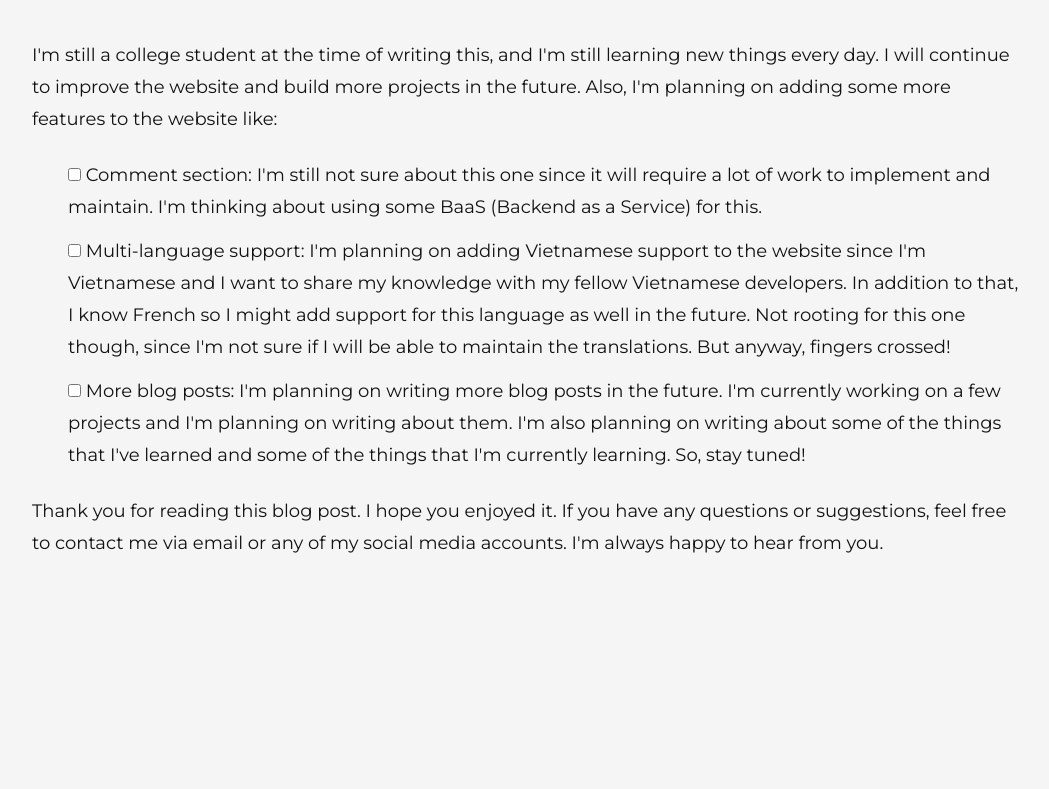
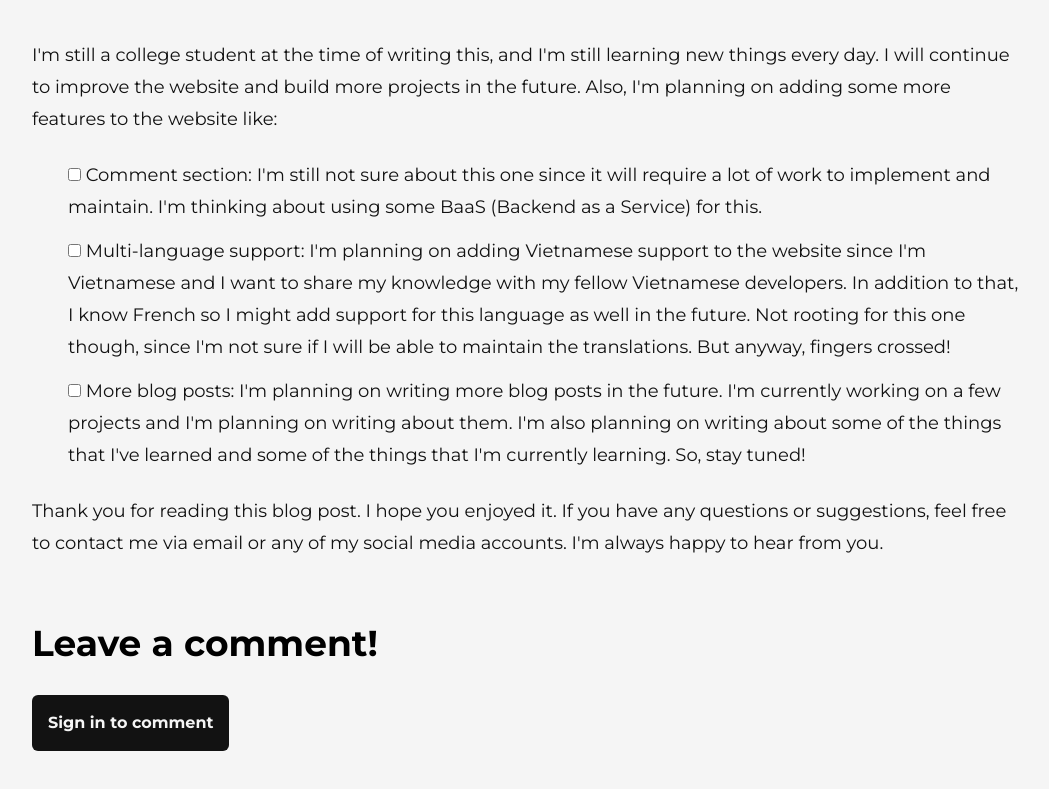
Before and after one commit to nhthieu/hieu-nguyen-website, a Next.js app: page /blog/about-the-website in a window 1280 px wide. Shown: the part 2821-3610 px from the top of the page, without its empty margins (112-1161 px from the left). Before the commit the page ends 3572 px from the top, so only its background shows below. Built offline with nearby package versions, Linux system fonts and the light colour scheme; no server answers; the database is empty.

Commit message:
temporary firebase comment section

```diff
--- a/app/(main)/blog/[slug]/page.tsx
+++ b/app/(main)/blog/[slug]/page.tsx
@@ -14,8 +14,6 @@ export async function generateStaticParams() {
     slug: post.data.slug
   }));
 }
-
-
 
 const getPostContent = (slug: string): PostData => {
   const folder = "contents/blogs";
@@ -39,7 +37,6 @@ export const metadata = {
   description: `Hieu Nguyen's Personal Website`,
 }
 
-
 type Props = {
   params: { slug: string; }
 }
@@ -49,7 +46,7 @@ function BlogContentPage({ params }: Props) {
   const post = getPostContent(slug);
 
   return (
-    <div className='w-full min-h-screen pb-48'>
+    <div className='w-full pb-48'>
       <ThemeSwitcher />
       <BackToTop />
       <div className="max-w-[80%] mx-auto xl:max-w-full">
@@ -69,10 +66,10 @@ function BlogContentPage({ params }: Props) {
           </p>
         </article>
 
-        {/* <CommentSection
+        <CommentSection
           slug={slug}
           className="mt-16"
-        /> */}
+        />
 
       </div>
 
--- a/components/Auth.tsx
+++ b/components/Auth.tsx
@@ -23,12 +23,12 @@ function Auth({ setUser }: Props) {
   return (
     <div className="flex items-center mb-12">
       <button
-        className="p-4 bg-dark dark:bg-light rounded-lg text-light dark:text-dark font-bold"
+        className="p-4 bg-dark dark:bg-light rounded-md text-light dark:text-dark font-bold md:text-sm sm:text-xs "
         onClick={signInWithGoogle}
       >
-        Sign in
+        Sign in to comment
       </button>
-      <h1 className="ml-4 font-medium text-lg">Sign in with Google to comment</h1>
+      {/* <h1 className="ml-4 font-medium text-lg md:text-base sm:text-sm">Sign in with Google to comment</h1> */}
     </div>
   )
 }
--- a/components/CommentForm.tsx
+++ b/components/CommentForm.tsx
@@ -32,13 +32,13 @@ function CommentForm({ user, slug }: Props) {
   }
 
   return (
-    <div className="flex items-center mb-12 w-full">
+    <div className="flex items-center mb-8 w-full md:mb-8">
       <Image
         src={ user.photoURL || defaultImage }
         alt="Avatar"
         width={500}
         height={500}
-        className="rounded-full w-16 h-16 object-cover"
+        className="rounded-full w-16 h-16 object-cover md:w-12 md:h-12"
       />
       <form
         onSubmit={handleSubmit}
@@ -48,7 +48,7 @@ function CommentForm({ user, slug }: Props) {
           onChange={(e) => setComment(e.target.value)}
           type="text"
           placeholder="Write something..."
-          className="mb-4 p-2 border-b border-solid border-dark/25 dark:border-light/25 outline-none focus:border-dark focus:dark:border-light dark:bg-dark" />
+          className=" p-2 border-b border-solid border-dark/25 dark:border-light/25 outline-none focus:border-dark focus:dark:border-light bg-light dark:bg-dark md:p-1 md:text-base xs:text-sm" />
       </form>
     </div>
   )
--- a/components/CommentItem.tsx
+++ b/components/CommentItem.tsx
@@ -20,12 +20,12 @@ function CommentItem({ name, comment, createdAt, photoURL }: Props) {
           alt="Avatar"
           width={500}
           height={500}
-          className="rounded-full w-16 h-16 object-cover"
+          className="rounded-full w-16 h-16 object-cover md:w-12 md:h-12"
         />
       </div>
-      <div className="flex flex-col mb-2 overflow-hidden justify-center">
+      <div className="flex flex-col overflow-hidden justify-center">
         <div className="flex items-center">
-          <h1 className="font-bold mr-2 py-0 ">
+          <h1 className="font-bold mr-2 xs:text-base">
             {name}
           </h1>
           {/* <p className="font-extralight text-sm">
@@ -38,7 +38,7 @@ function CommentItem({ name, comment, createdAt, photoURL }: Props) {
             }
           </p> */}
         </div>
-        <p className="">
+        <p className="xs:text-sm">
           {comment}
         </p>
       </div>
--- a/components/CommentList.tsx
+++ b/components/CommentList.tsx
@@ -3,7 +3,7 @@
 import { useEffect, useState } from 'react'
 import CommentItem from './CommentItem'
 import { db } from '@/firebase';
-import { collection, onSnapshot, query, where, orderBy, limit, getDocs } from 'firebase/firestore';
+import { collection, onSnapshot, query, where, orderBy, limit } from 'firebase/firestore';
 
 type Props = {
   slug: string;
@@ -14,24 +14,20 @@ function CommentList({ slug }: Props) {
   useEffect(() => {
     const commentsRef = collection(db, 'blog-comments');
     const q = query(commentsRef, where('slug', '==', slug), orderBy('createdAt', 'desc'), limit(10));
-    const unsubsribe = onSnapshot(q, (snapshot) => {
+    const unsubsribe = onSnapshot(q,
+      (snapshot) => {
         const comments = snapshot.docs.map((doc) => ({
           id: doc.id,
           ...doc.data()
         }))
+        console.log(comments)
+
         setComments(comments)
+      }, (error) => {
+        console.log(error);
+        alert(error.message);
       })
-    console.log(comments)
     return () => unsubsribe();
-    // getDocs(q).then((snapshot) => {
-    //   const comments = snapshot.docs.map((doc) => ({
-    //     id: doc.id,
-    //     ...doc.data()
-    //   }))
-    //   console.log(comments);
-    //   setComments(comments)
-    // }
-    // )
   }, [slug]);
 
   return (
--- a/components/CommentSection.tsx
+++ b/components/CommentSection.tsx
@@ -26,7 +26,7 @@ function CommentSection({ slug, className }: Props) {
 
   return (
     <div className={`${className}`}>
-      <h1 className="text-4xl font-bold mb-8">Leave a comment!</h1>
+      <h1 className="text-4xl font-bold mb-8 md:text-3xl">Leave a comment!</h1>
       {
         user ? <CommentForm user={user} slug={slug}/> : <Auth setUser={setUser} />
       }
--- a/firebase.ts
+++ b/firebase.ts
@@ -1,5 +1,5 @@
 import { initializeApp } from 'firebase/app';
-import { getAnalytics } from "firebase/analytics";
+// import { getAnalytics } from "firebase/analytics";
 import { GoogleAuthProvider, getAuth } from 'firebase/auth';
 import { initializeFirestore, persistentLocalCache } from 'firebase/firestore';
 // import { getFirestore } from 'firebase/firestore';
@@ -15,7 +15,7 @@ const firebaseConfig = {
 };
 
 const app = initializeApp(firebaseConfig);
-const analytics = getAnalytics(app);
+// const analytics = getAnalytics(app);
 const provider = new GoogleAuthProvider();
 const auth = getAuth(app);
 // init firestore with caching
```
Lines whose indentation alone changed are shown as unchanged.
